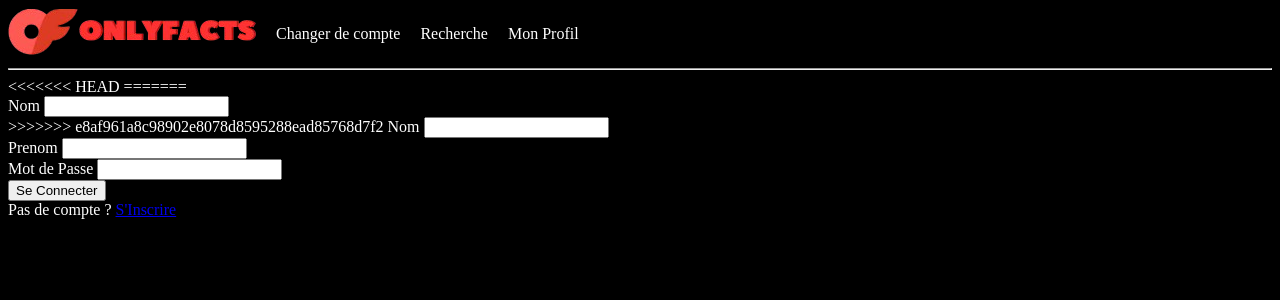
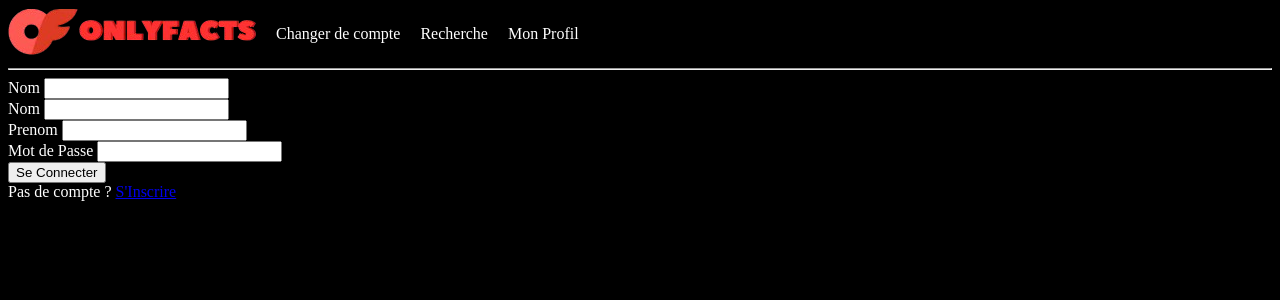
Before and after one commit to Douwang0/OnlyFacts, a Flask app: page /login in a window 1280 px wide. Shown: the top 300 px of the page. Run offline with Flask 3, Linux system fonts and the light colour scheme; parts of the project's set-up code (start-up, migrations or seed data) failed here and were passed over.

Commit message:
Fix merge conflict in login.html
Removed merge conflict markers from login.html.

```diff
--- a/apps/templates/login.html
+++ b/apps/templates/login.html
@@ -1,7 +1,6 @@
 {% extends "base.html" %}
 {% block content %}
-<<<<<<< HEAD
-=======
+
 <form method="post">
     {% if erreur == "Aucun" %}
     Veuillez verifier les informations, cette combinaison de nom prenom n'existe pas <br />
@@ -12,7 +11,6 @@
     {% endif %}
     <label>Nom</label>
     <input type="text" name="nom" required><br />
->>>>>>> e8af961a8c98902e8078d8595288ead85768d7f2
 
 <body class="login">
     <form method="post">
```
